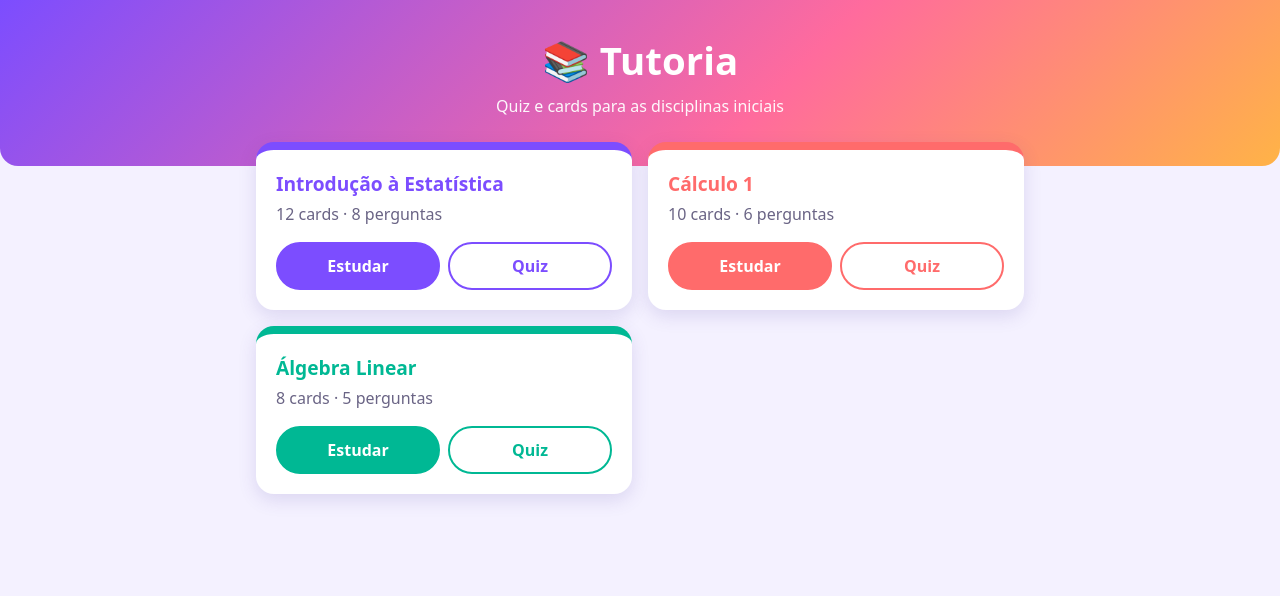
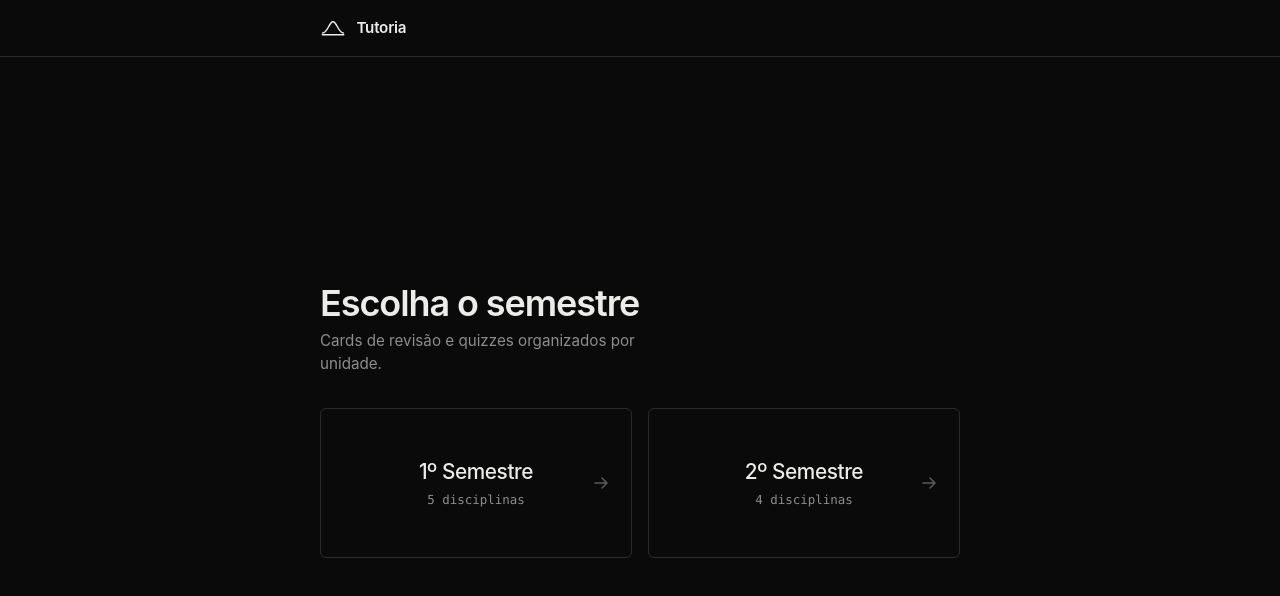
Before and after one commit to Davidcms23/projeto-tutoria, a plain HTML site: page index.html in a window 1280 px wide. Drawn offline with nearby package versions, Linux system fonts and the light colour scheme.

Commit message:
adicionando novas páginas e mudando estilo

```diff
--- a/css/style.css
+++ b/css/style.css
@@ -1,117 +1,311 @@
-/* ===== 1. Variáveis ===== */
+/* ===== 1. Sistema de duas cores ===== */
 :root {
-  --cor-fundo: #f4f1ff;
-  --cor-superficie: #ffffff;
-  --cor-texto: #231f3d;
-  --cor-texto-suave: #6a6485;
-  --raio: 18px;
-  --sombra: 0 6px 18px rgba(80, 60, 160, 0.15);
-  --gradiente-topo: linear-gradient(135deg, #7c4dff, #ff6b9d 60%, #ffb347);
-}
+  --fundo: #0a0a0b;
+  --tinta: #ecece9;
+  --tinta-rgb: 236, 236, 233;
 
-@media (prefers-color-scheme: dark) {
-  :root {
-    --cor-fundo: #17142b;
-    --cor-superficie: #231f3d;
-    --cor-texto: #f2efff;
-    --cor-texto-suave: #b3acd6;
-    --sombra: 0 6px 18px rgba(0, 0, 0, 0.35);
-  }
+  --tinta-media: rgba(var(--tinta-rgb), 0.58);
+  --tinta-suave: rgba(var(--tinta-rgb), 0.36);
+  --borda: rgba(var(--tinta-rgb), 0.14);
+  --borda-ativa: rgba(var(--tinta-rgb), 0.42);
+  --superficie-hover: rgba(var(--tinta-rgb), 0.04);
+
+  --fonte-ui: -apple-system, BlinkMacSystemFont, "Segoe UI", Roboto, sans-serif;
+  --fonte-mono: ui-monospace, "SFMono-Regular", Menlo, Consolas, monospace;
 }
 
 /* ===== 2. Base ===== */
-* { box-sizing: border-box; }
+*,
+*::before,
+*::after {
+  box-sizing: border-box;
+}
 
-html { -webkit-text-size-adjust: 100%; }
+html {
+  -webkit-text-size-adjust: 100%;
+  color-scheme: dark;
+}
 
 body {
   margin: 0;
-  font-family: system-ui, sans-serif;
+  min-height: 100dvh;
+  display: flex;
+  flex-direction: column;
+  background-color: var(--fundo);
+  color: var(--tinta);
+  font-family: var(--fonte-ui);
   font-size: 1rem;
   line-height: 1.5;
-  background: var(--cor-fundo);
-  color: var(--cor-texto);
+  -webkit-font-smoothing: antialiased;
 }
 
-/* ===== 3. Topo colorido ===== */
-.topo {
-  background: var(--gradiente-topo);
-  color: #fff;
-  text-align: center;
-  padding: 2rem 1rem 3rem;
-  border-radius: 0 0 var(--raio) var(--raio);
+:focus-visible {
+  outline: 1px solid var(--tinta);
+  outline-offset: 3px;
 }
 
-.topo h1 {
-  margin: 0 0 0.25rem;
-  font-size: clamp(1.6rem, 6vw, 2.4rem);  /* cresce e encolhe com a tela */
+.largura-padrao {
+  width: 100%;
+  max-width: 680px;
+  margin: 0 auto;
+  padding-inline: 1.25rem;
 }
 
-.topo p { margin: 0; opacity: 0.95; }
-
-/* ===== 4. Conteúdo centralizado em qualquer tela ===== */
-.container {
-  width: 100%;
-  max-width: 800px;
-  margin: -1.5rem auto 0;   /* sobe um pouco sobre o topo */
-  padding: 0 1rem 2rem;
+/* ===== 3. Barra superior ===== */
+.barra-topo {
+  border-bottom: 1px solid var(--borda);
 }
 
+.barra-conteudo {
+  height: 56px;
+  display: flex;
+  align-items: center;
+}
+
+.marca {
+  display: inline-flex;
+  align-items: center;
+  gap: 0.65rem;
+  color: var(--tinta);
+  text-decoration: none;
+  font-weight: 600;
+  font-size: 0.95rem;
+  letter-spacing: -0.015em;
+}
+
+.marca-icone {
+  width: 26px;
+  height: 18px;
+  display: block;
+}
+
+/* ===== 4. Conteúdo principal ===== */
+.principal {
+  flex: 1;
+  display: flex;
+  flex-direction: column;
+  justify-content: center;
+  padding-top: 2rem;
+  padding-bottom: 3rem;
+}
+
+.principal-lista {
+  justify-content: flex-start;
+  padding-top: 1.75rem;
+}
+
+.intro {
+  margin-bottom: 2rem;
+}
+
+.intro h1 {
+  margin: 0 0 0.45rem;
+  font-size: clamp(1.75rem, 7vw, 2.25rem);
+  font-weight: 600;
+  letter-spacing: -0.03em;
+  line-height: 1.12;
+}
+
+.subtitulo {
+  margin: 0;
+  font-size: 0.95rem;
+  color: var(--tinta-media);
+  max-width: 38ch;
+}
+
+/* ===== 5. Voltar ===== */
+.link-voltar {
+  display: inline-flex;
+  align-items: center;
+  gap: 0.45rem;
+  margin-bottom: 1.75rem;
+  font-size: 0.88rem;
+  color: var(--tinta-media);
+  text-decoration: none;
+  width: fit-content;
+  transition: color 0.16s ease;
+}
+
+.icone-voltar {
+  width: 16px;
+  height: 16px;
+  transition: transform 0.16s ease;
+}
+
+.link-voltar:hover,
+.link-voltar:active {
+  color: var(--tinta);
+}
+
+.link-voltar:hover .icone-voltar,
+.link-voltar:active .icone-voltar {
+  transform: translateX(-3px);
+}
+
+/* ===== 6. Cards de semestre (centralizados) ===== */
+.lista-semestres {
+  display: grid;
+  gap: 0.9rem;
+}
+
+.card-semestre {
+  position: relative;
+  display: flex;
+  align-items: center;
+  justify-content: center;
+  text-align: center;
+  min-height: 118px;
+  padding: 1.5rem 3.25rem;
+  border: 1px solid var(--borda);
+  border-radius: 6px;
+  color: var(--tinta);
+  text-decoration: none;
+  -webkit-tap-highlight-color: transparent;
+  transition: border-color 0.16s ease, background-color 0.16s ease;
+}
+
+.card-semestre h2 {
+  margin: 0 0 0.25rem;
+  font-size: 1.3rem;
+  font-weight: 500;
+  letter-spacing: -0.02em;
+}
+
+.card-detalhe {
+  margin: 0;
+  font-family: var(--fonte-mono);
+  font-size: 0.78rem;
+  color: var(--tinta-media);
+}
+
+/* ===== 7. Cards de disciplina ===== */
 .lista-disciplinas {
   display: grid;
-  gap: 1rem;
+  gap: 0.75rem;
 }
 
-/* ===== 5. Cards ===== */
 .card-disciplina {
-  background: var(--cor-superficie);
-  border-radius: var(--raio);
-  box-shadow: var(--sombra);
-  padding: 1.25rem;
-  border-top: 8px solid var(--destaque);
+  position: relative;
+  display: flex;
+  align-items: center;
+  justify-content: space-between;
+  gap: 1rem;
+  padding: 1.2rem 1.25rem;
+  border: 1px solid var(--borda);
+  border-radius: 6px;
+  color: var(--tinta);
+  text-decoration: none;
+  -webkit-tap-highlight-color: transparent;
+  transition: border-color 0.16s ease, background-color 0.16s ease;
+}
+
+.card-disciplina-info {
+  min-width: 0;
 }
 
 .card-disciplina h2 {
   margin: 0 0 0.25rem;
-  font-size: 1.2rem;
-  color: var(--destaque);
+  font-size: 1.05rem;
+  font-weight: 500;
+  letter-spacing: -0.015em;
+  line-height: 1.3;
 }
 
-.card-disciplina p {
-  margin: 0 0 1rem;
-  color: var(--cor-texto-suave);
+/* ===== 8. Ícone de seta e cantos ===== */
+.icone-seta {
+  width: 20px;
+  height: 20px;
+  flex-shrink: 0;
+  color: var(--tinta-suave);
+  transition: transform 0.16s ease, color 0.16s ease;
 }
 
-.acoes {
-  display: flex;
-  flex-wrap: wrap;
-  gap: 0.5rem;
+/* Mantém o texto centralizado no retângulo do semestre */
+.card-semestre .icone-seta {
+  position: absolute;
+  right: 1.25rem;
+  top: 50%;
+  transform: translateY(-50%);
 }
 
-/* ===== 6. Botões ===== */
-.btn {
-  flex: 1 1 120px;          /* ocupam a largura disponível */
-  min-height: 44px;
-  padding: 0.6rem 1rem;
-  border: 2px solid var(--destaque);
-  border-radius: 999px;
-  background: var(--destaque);
-  color: #fff;
-  font-size: 1rem;
-  font-weight: 700;
-  text-align: center;
-  text-decoration: none;
-  display: flex;
-  align-items: center;
-  justify-content: center;
+.canto {
+  position: absolute;
+  width: 8px;
+  height: 8px;
+  opacity: 0;
+  transition: opacity 0.16s ease;
+  pointer-events: none;
 }
 
-.btn-secundario {
-  background: transparent;
-  color: var(--destaque);
+.canto-se {
+  top: -1px;
+  left: -1px;
+  border-top: 1px solid var(--tinta);
+  border-left: 1px solid var(--tinta);
+  border-top-left-radius: 6px;
 }
 
-/* ===== 7. Telas maiores ===== */
-@media (min-width: 768px) {
-  .lista-disciplinas { grid-template-columns: repeat(2, 1fr); }
+.canto-id {
+  right: -1px;
+  bottom: -1px;
+  border-right: 1px solid var(--tinta);
+  border-bottom: 1px solid var(--tinta);
+  border-bottom-right-radius: 6px;
 }
+
+.card-semestre:hover,
+.card-semestre:active,
+.card-disciplina:hover,
+.card-disciplina:active {
+  border-color: var(--borda-ativa);
+  background-color: var(--superficie-hover);
+}
+
+.card-semestre:hover .icone-seta,
+.card-semestre:active .icone-seta {
+  color: var(--tinta);
+  transform: translate(4px, -50%);
+}
+
+.card-disciplina:hover .icone-seta,
+.card-disciplina:active .icone-seta {
+  color: var(--tinta);
+  transform: translateX(4px);
+}
+
+.card-semestre:hover .canto,
+.card-semestre:active .canto,
+.card-disciplina:hover .canto,
+.card-disciplina:active .canto {
+  opacity: 1;
+}
+
+/* ===== 9. Avisos e MathJax ===== */
+.estado-aviso {
+  margin: 0;
+  padding: 1rem 1.15rem;
+  border: 1px dashed var(--borda-ativa);
+  border-radius: 6px;
+  font-family: var(--fonte-mono);
+  font-size: 0.8rem;
+  color: var(--tinta-media);
+}
+
+mjx-container[display="true"] {
+  overflow-x: auto;
+  overflow-y: hidden;
+  max-width: 100%;
+  padding: 0.25rem 0;
+}
+
+/* ===== 10. Telas maiores ===== */
+@media (min-width: 640px) {
+  .lista-semestres {
+    grid-template-columns: repeat(2, 1fr);
+    gap: 1rem;
+  }
+
+  .card-semestre {
+    min-height: 150px;
+  }
+}
--- a/index.html
+++ b/index.html
@@ -3,48 +3,71 @@
 <head>
   <meta charset="UTF-8">
   <meta name="viewport" content="width=device-width, initial-scale=1">
-  <title>Tutoria - Suporte aos alunos</title>
+  <title>Tutoria</title>
   <link rel="stylesheet" href="css/style.css">
+
+  <!-- MathJax v3 (Apache 2.0) -->
+  <script>
+    window.MathJax = {
+      tex: {
+        inlineMath: [['$', '$'], ['\\(', '\\)']],
+        displayMath: [['$$', '$$'], ['\\[', '\\]']],
+        processEscapes: true
+      }
+    };
+  </script>
+  <script id="MathJax-script" async
+    src="https://cdn.jsdelivr.net/npm/mathjax@3/es5/tex-chtml.js">
+  </script>
 </head>
 <body>
-  <header class="topo">
-    <h1>📚 Tutoria</h1>
-    <p>Quiz e cards para as disciplinas iniciais</p>
+  <header class="barra-topo">
+    <div class="largura-padrao barra-conteudo">
+      <a href="index.html" class="marca">
+        <svg class="marca-icone" viewBox="0 0 28 20" fill="none" aria-hidden="true">
+          <path d="M2.5 15.5C8 15.5 9.8 3 14 3C18.2 3 20 15.5 25.5 15.5" stroke="currentColor" stroke-width="1.6" stroke-linecap="round"/>
+          <line x1="2" y1="17.5" x2="26" y2="17.5" stroke="currentColor" stroke-width="1.4" stroke-linecap="round"/>
+        </svg>
+        <span>Tutoria</span>
+      </a>
+    </div>
   </header>
 
-  <main class="container">
-    <section class="lista-disciplinas">
+  <main class="principal largura-padrao">
+    <section class="intro">
+      <h1>Escolha o semestre</h1>
+      <p class="subtitulo">Cards de revisão e quizzes organizados por unidade.</p>
+    </section>
 
-      <article class="card-disciplina" style="--destaque: #7c4dff;">
-        <h2>Introdução à Estatística</h2>
-        <p>12 cards · 8 perguntas</p>
-        <div class="acoes">
-          <a href="#" class="btn">Estudar</a>
-          <a href="#" class="btn btn-secundario">Quiz</a>
+    <nav class="lista-semestres" aria-label="Seleção de semestre">
+      <a href="disciplinas.html?semestre=1" class="card-semestre">
+        <span class="canto canto-se" aria-hidden="true"></span>
+        <span class="canto canto-id" aria-hidden="true"></span>
+
+        <div class="card-semestre-texto">
+          <h2>1º Semestre</h2>
+          <p class="card-detalhe">5 disciplinas</p>
         </div>
-      </article>
 
-      <article class="card-disciplina" style="--destaque: #ff6b6b;">
-        <h2>Cálculo 1</h2>
-        <p>10 cards · 6 perguntas</p>
-        <div class="acoes">
-          <a href="#" class="btn">Estudar</a>
-          <a href="#" class="btn btn-secundario">Quiz</a>
+        <svg class="icone-seta" viewBox="0 0 20 20" fill="none" aria-hidden="true">
+          <path d="M4 10H16M11 5L16 10L11 15" stroke="currentColor" stroke-width="1.5" stroke-linecap="round" stroke-linejoin="round"/>
+        </svg>
+      </a>
+
+      <a href="disciplinas.html?semestre=2" class="card-semestre">
+        <span class="canto canto-se" aria-hidden="true"></span>
+        <span class="canto canto-id" aria-hidden="true"></span>
+
+        <div class="card-semestre-texto">
+          <h2>2º Semestre</h2>
+          <p class="card-detalhe">4 disciplinas</p>
         </div>
-      </article>
 
-      <article class="card-disciplina" style="--destaque: #00b894;">
-        <h2>Álgebra Linear</h2>
-        <p>8 cards · 5 perguntas</p>
-        <div class="acoes">
-          <a href="#" class="btn">Estudar</a>
-          <a href="#" class="btn btn-secundario">Quiz</a>
-        </div>
-      </article>
-
-    </section>
+        <svg class="icone-seta" viewBox="0 0 20 20" fill="none" aria-hidden="true">
+          <path d="M4 10H16M11 5L16 10L11 15" stroke="currentColor" stroke-width="1.5" stroke-linecap="round" stroke-linejoin="round"/>
+        </svg>
+      </a>
+    </nav>
   </main>
-
-  <script src="js/app.js"></script>
 </body>
 </html>
```
Also changed, not shown: data/disciplinas.json (added, +70 -0 lines), disciplinas.html (added, +42 -0 lines), js/disciplinas.js (added, +94 -0 lines), js/app.js (deleted).
